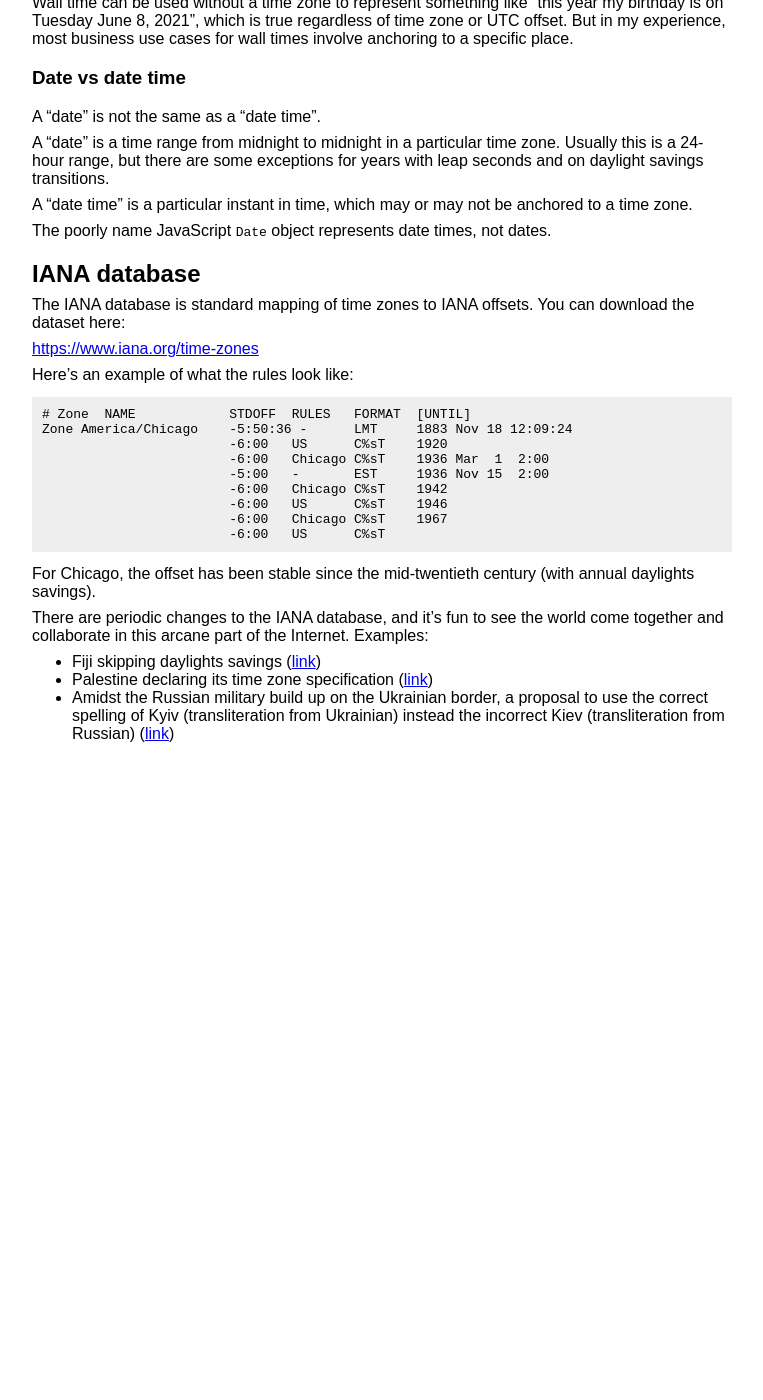
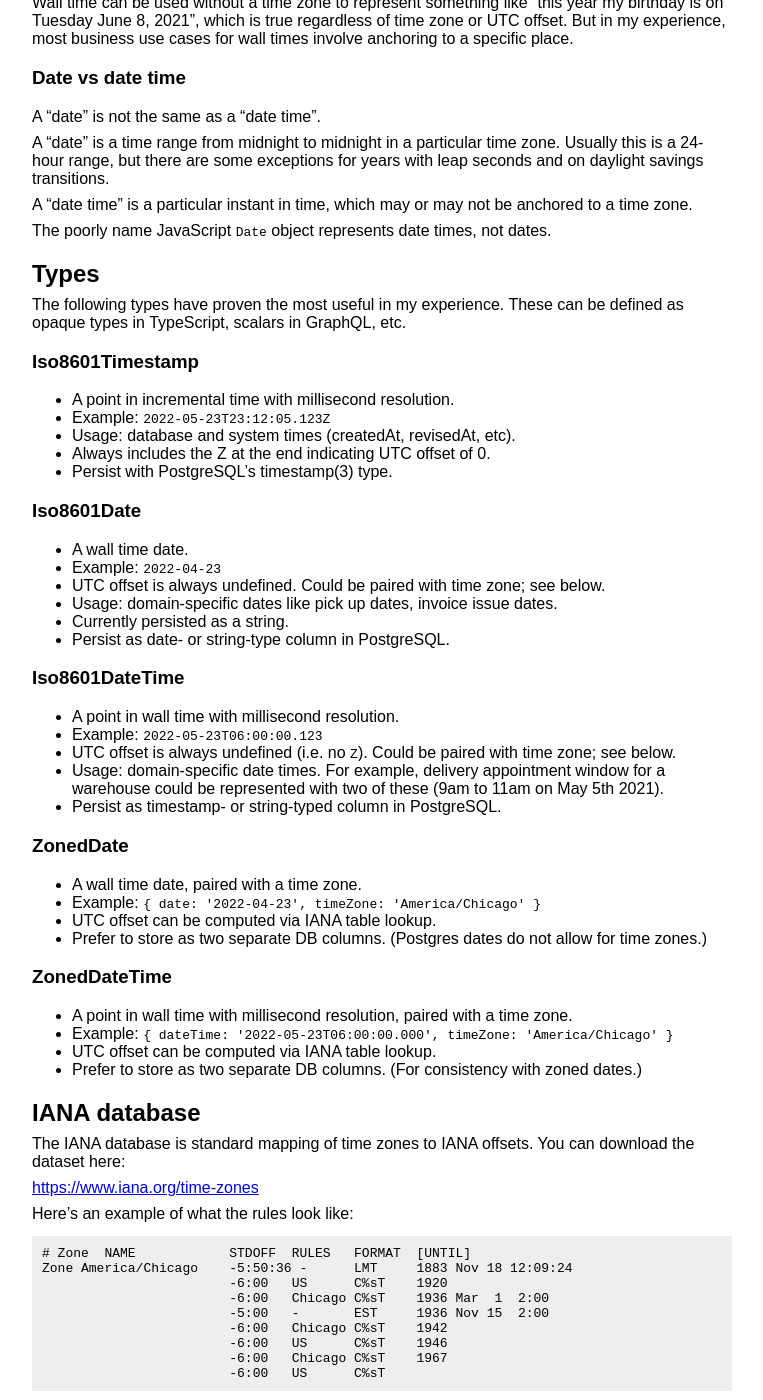
Before and after one commit to maxh/maxheinritz.com, a Jekyll site: the page built from _notes/dates-and-times.md, in a window 1280 px wide and 1400 px high, scrolled down 1314 px. Shown: the whole window, without its empty margins (108-871 px from the left). Built offline with Jekyll 4.4.1, drawn with Linux system fonts in a browser that asks for light colours; before the commit the page ends 2097 px from its top, so only the background shows below that.

Commit message:
update dates and times

````diff
--- a/_notes/dates-and-times.md
+++ b/_notes/dates-and-times.md
@@ -19,7 +19,6 @@ I've come to follow the terminology defined by the W3C here:
 ## Examples
 
 Let's start with colloquial examples to illustrate a few concepts:
-
 
 ```sh
 # date with a time zone
@@ -80,6 +79,49 @@ A "date time" is a particular instant in time, which may or may not be anchored
 
 The poorly name JavaScript `Date` object represents date times, not dates.
 
+## Types
+
+The following types have proven the most useful in my experience. These can be defined as opaque types in TypeScript, scalars in GraphQL, etc.
+
+### Iso8601Timestamp
+
+- A point in incremental time with millisecond resolution.
+- Example: `2022-05-23T23:12:05.123Z`
+- Usage: database and system times (createdAt, revisedAt, etc).
+- Always includes the Z at the end indicating UTC offset of 0.
+- Persist with PostgreSQL’s timestamp(3) type.
+
+### Iso8601Date
+
+- A wall time date.
+- Example: `2022-04-23`
+- UTC offset is always undefined. Could be paired with time zone; see below.
+- Usage: domain-specific dates like pick up dates, invoice issue dates.
+- Currently persisted as a string.
+- Persist as date- or string-type column in PostgreSQL.
+
+### Iso8601DateTime
+
+- A point in wall time with millisecond resolution.
+- Example: `2022-05-23T06:00:00.123`
+- UTC offset is always undefined (i.e. no `Z`). Could be paired with time zone; see below.
+- Usage: domain-specific date times. For example, delivery appointment window for a warehouse could be represented with two of these (9am to 11am on May 5th 2021).
+- Persist as timestamp- or string-typed column in PostgreSQL.
+
+### ZonedDate
+
+- A wall time date, paired with a time zone.
+- Example: `{ date: '2022-04-23', timeZone: 'America/Chicago' }`
+- UTC offset can be computed via IANA table lookup.
+- Prefer to store as two separate DB columns. (Postgres dates do not allow for time zones.)
+
+### ZonedDateTime
+
+- A point in wall time with millisecond resolution, paired with a time zone.
+- Example: `{ dateTime: '2022-05-23T06:00:00.000', timeZone: 'America/Chicago' }`
+- UTC offset can be computed via IANA table lookup.
+- Prefer to store as two separate DB columns. (For consistency with zoned dates.)
+
 ## IANA database
 
 The IANA database is standard mapping of time zones to IANA offsets. You can download the dataset here:
````
